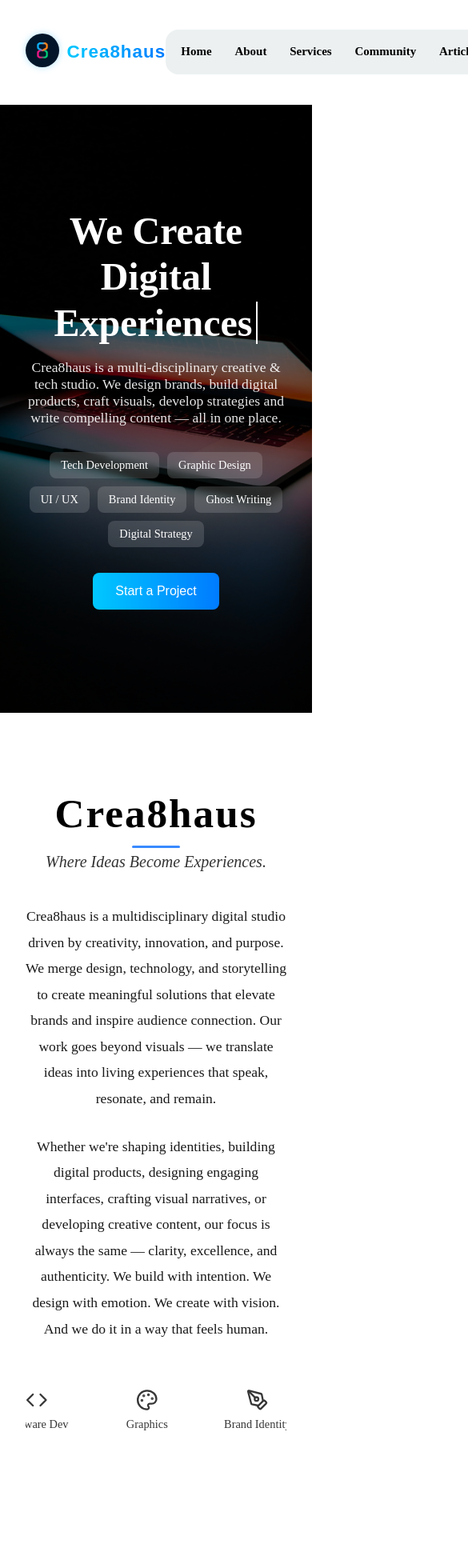
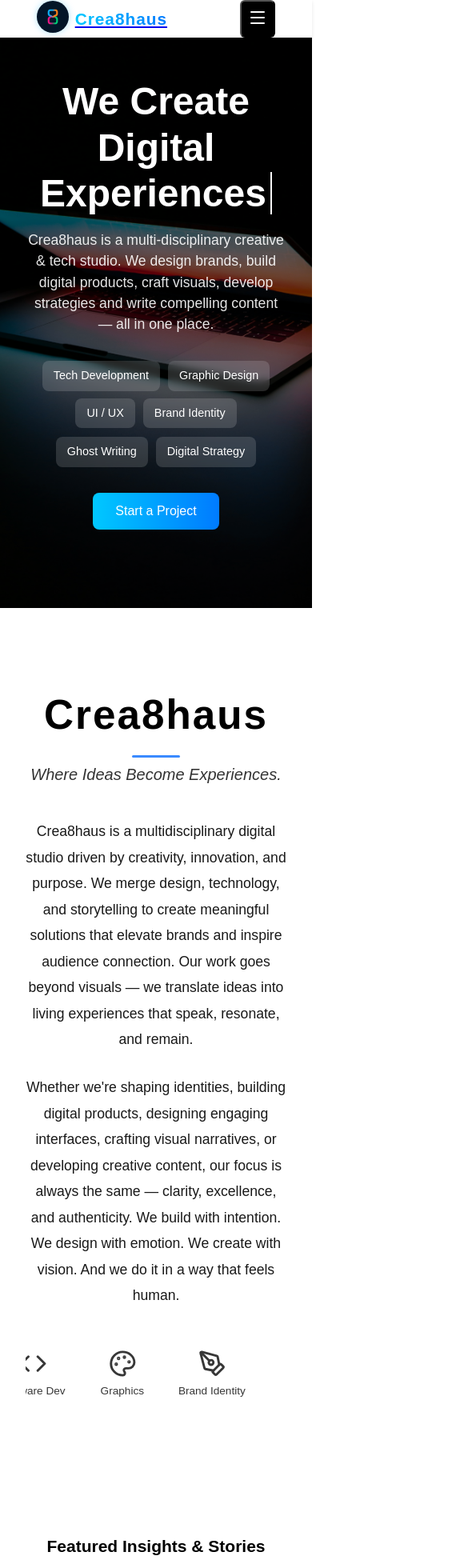
Before and after one commit to DeBlackCoder/Crea8haus, a Next.js app: page / in a window 390 px wide. Shown: the top 1960 px of the page at 80% size, 585 px wide, since content can reach past the window. Built offline with nearby package versions, Linux system fonts and the light colour scheme.

Commit message:
mobile fix

```diff
--- a/app/globals.css
+++ b/app/globals.css
@@ -2,26 +2,28 @@
   margin: 0;
   padding: 0;
 }
-
 
 :root {
   --bg-color: white;
   --text-color: black;
   --white: white;
   --black: black;
-  /* lock colors */
 }
 
 [data-theme="dark"] {
-  --bg-color: var(--black);
-  --text-color: var(--white);
+  --bg-color: black;
+  --text-color: white;
 }
+
+
 
 body {
   background-color: var(--bg-color);
   color: var(--text-color);
   transition: background-color 0.3s, color 0.3s;
   font-size: 15px;
+  font-family: sans-serif;
+  line-height: 1.5;
 }
 
 .article-section {
@@ -46,3 +48,64 @@ body {
   color: var(--white);
   text-decoration: none;
 }
+
+/* Media Queries for Responsiveness */
+
+/* Small devices (phones, max-width 600px) */
+@media (max-width: 600px) {
+  body {
+    font-size: 13px;
+  }
+
+  .article-section {
+    padding: 2rem 1rem;
+  }
+
+  .article-grid {
+    flex-direction: column;
+    gap: 1.5rem;
+    margin-top: 1.5rem;
+  }
+
+  .articlelink {
+    font-size: 14px;
+  }
+}
+
+/* Medium devices (tablets, max-width 900px) */
+@media (max-width: 900px) {
+  body {
+    font-size: 14px;
+  }
+
+  .article-section {
+    padding: 3rem 1.2rem;
+  }
+
+  .article-grid {
+    gap: 1.5rem;
+  }
+
+  .articlelink {
+    font-size: 15px;
+  }
+}
+
+/* Large devices (desktops, min-width 901px) */
+@media (min-width: 901px) {
+  body {
+    font-size: 15px;
+  }
+
+  .article-section {
+    padding: 4rem 1.5rem;
+  }
+
+  .article-grid {
+    gap: 2rem;
+  }
+
+  .articlelink {
+    font-size: 16px;
+  }
+}
--- a/app/navbar.css
+++ b/app/navbar.css
@@ -1,27 +1,24 @@
+/* ===============================
+   Header Base Styles
+   =============================== */
 header {
   display: flex;
   flex-direction: row;
   justify-content: space-around;
   align-items: center;
-
   padding: 2rem;
   position: sticky;
   top: 0;
   z-index: 999;
 
-  background: transparent; /* ✅ make it transparent */
+  background: transparent; /* transparent background */
   backdrop-filter: blur(0px); /* optional - remove glass blur */
-  border-bottom: 1px solid rgba(255, 255, 255, 0.2); /* softer line for dark mode */
+  border-bottom: 1px solid rgba(255, 255, 255, 0.2);
+  transition: all 0.3s ease;
 }
 
 header a {
   text-decoration: none;
-}
-
-.navbar {
-  background-color: #ecf0f1;
-  padding: 0.3rem;
-  border-radius: 1rem;
 }
 
 .logo {
@@ -57,14 +54,20 @@ header a {
   letter-spacing: 1px;
   font-weight: 700;
   background: linear-gradient(90deg, #00c8ff, #007bff);
-  text-decoration: none;
-
   background-clip: text;
   -webkit-background-clip: text;
   -moz-background-clip: text;
-
   color: transparent;
   -webkit-text-fill-color: transparent;
+}
+
+.navbar {
+  display: flex;
+  justify-content: center;
+  background-color: #ecf0f1;
+  padding: 0.3rem;
+  border-radius: 1rem;
+  transition: all 0.3s ease;
 }
 
 .navbar ul {
@@ -73,10 +76,7 @@ header a {
   list-style: none;
   margin: 0;
   padding: 0;
-}
-
-.navbar ul a{
-  text-decoration: none;
+  gap: 0.5rem;
 }
 
 .navbar ul li {
@@ -86,6 +86,7 @@ header a {
   cursor: pointer;
   font-weight: bolder;
   text-decoration: none;
+  transition: 0.3s ease;
 }
 
 .navbar ul li:hover {
@@ -112,8 +113,197 @@ header a {
   border-radius: 0.5rem;
   cursor: pointer;
   margin-left: 3rem;
+  transition: 0.3s ease;
 }
 
 .contact:hover {
   background-color: #cab45d;
 }
+
+.togglemenu {
+  margin-left: 3rem;
+}
+
+.mobile-header {
+  display: none;
+}
+
+/* ===============================
+   Hamburger Menu for Mobile
+   =============================== */
+.hamburger {
+  display: none;
+  flex-direction: column;
+  justify-content: space-between;
+  width: 25px;
+  height: 18px;
+  cursor: pointer;
+}
+
+.hamburger span {
+  height: 3px;
+  width: 100%;
+  background: var(--text-color);
+  border-radius: 2px;
+  transition: all 0.3s ease;
+}
+
+/* ===============================
+   Responsive Styles
+   =============================== */
+
+/* Mobile (max-width: 768px) */
+@media (max-width: 768px) {
+  header {
+    flex-direction: column;
+    align-items: flex-start;
+    padding: 1rem;
+    gap: 1rem;
+    position: sticky;
+  }
+
+  .logo {
+    gap: 0.5rem;
+  }
+
+ .mobile-header {
+  position: fixed;      /* sticky positioning */
+  width: 100%;           /* full width */
+  display: flex;
+  justify-content: space-around;
+  align-items: center;
+  padding: rem;
+  background-color: var(--bg-color); /* semi-transparent background */
+  z-index: 999;          /* stay above other elements */
+  box-shadow: 0 2px 4px rgba(0, 0, 0, 0.1); /* optional: subtle shadow */
+}
+
+
+  .desktop-navbar {
+    display: none;
+  }
+
+  .logo strong {
+    font-size: 1.2rem;
+  }
+
+  .logoimage img {
+    width: 36px;
+    height: 36px;
+  }
+
+  .navbar {
+    display: none;
+    flex-direction: column;
+    width: 100%;
+    background-color: var(--bg-color);
+    padding: 0.5rem 0;
+    border-radius: 0.8rem;
+  }
+
+  .navbar.open {
+    display: flex;
+  }
+
+  .navbar ul {
+    grid-template-columns: 1fr;
+    width: 100%;
+    gap: 0;
+  }
+
+  .navbar ul li {
+    padding: 0.8rem 1rem;
+    width: 100%;
+    text-align: left;
+  }
+
+  .header-right {
+    width: 100%;
+    justify-content: space-between;
+    gap: 1rem;
+    padding: 0.2rem 0;
+  }
+
+  .contact {
+    margin-left: 0;
+    padding: 0.5rem;
+    font-size: 0.85rem;
+  }
+
+  .hamburger {
+    display: flex;
+  }
+}
+
+/* Tablet (max-width: 900px) */
+@media (max-width: 900px) {
+  header {
+    flex-direction: row;
+    padding: 1.5rem 2rem;
+    gap: 1.2rem;
+  }
+
+  .navbar ul {
+    grid-template-columns: repeat(3, 1fr);
+  }
+
+  .navbar ul li {
+    padding: 0.8rem;
+    font-size: 1rem;
+  }
+
+  .header-right {
+    gap: 1.5rem;
+    padding: 0.2rem 0.5rem;
+  }
+
+  .contact {
+    padding: 0.6rem;
+    font-size: 0.95rem;
+  }
+
+  .logo strong {
+    font-size: 1.3rem;
+  }
+
+  .logoimage img {
+    width: 40px;
+    height: 40px;
+  }
+}
+
+/* Desktop (min-width: 901px) */
+@media (min-width: 901px) {
+  header {
+    flex-direction: row;
+    padding: 2rem;
+  }
+
+  .navbar ul {
+    grid-template-columns: repeat(5, 1fr);
+  }
+
+  .navbar ul li {
+    padding: 0.9rem;
+    font-size: 1rem;
+  }
+
+  .header-right {
+    gap: 2rem;
+    padding: 0.3rem;
+  }
+
+  .contact {
+    padding: 0.7rem;
+    font-size: 1rem;
+  }
+
+  .logo strong {
+    font-size: 1.4rem;
+  }
+
+  .logoimage img {
+    width: 42px;
+    height: 42px;
+  }
+}
--- /dev/null
+++ b/components/DropDownMenu.jsx
@@ -0,0 +1,62 @@
+"use client"
+import './dropdownmenu.css'
+import Link from 'next/link'
+import { useState } from "react"
+import { Menu, X } from "lucide-react"
+import ThemeToggle from './ThemeToggle'
+
+export function DropdownMenuContainer() {
+  const [isOpen, setIsOpen] = useState(false)
+
+  const toggleMenu = () => {
+    setIsOpen(!isOpen)
+  }
+
+  const handleLinkClick = () => {
+    setIsOpen(false)
+  }
+
+  return (
+    <div className="dropdown-container">
+      {/* Menu Button */}
+      <button
+        onClick={toggleMenu}
+        className="dropdown-button"
+        aria-label="Toggle menu"
+      >
+        {isOpen ? <X className="icon" /> : <Menu className="icon" />}
+      </button>
+
+      {/* Dropdown Content */}
+      {isOpen && (
+        <div className="dropdown-content">
+           <ul>
+            <li onClick={handleLinkClick}>
+              <Link href="/">Home</Link>
+            </li>
+            <li onClick={handleLinkClick}>
+              <Link href="/about">About</Link>
+            </li>
+            <li onClick={handleLinkClick}>
+              <Link href="/services">Services</Link>
+            </li>
+            <li onClick={handleLinkClick}>
+              <Link href="/team">Community</Link>
+            </li>
+            <li onClick={handleLinkClick}>
+              <Link href="/articles">Articles</Link>
+            </li>
+            <li onClick={handleLinkClick}>
+              <Link href="/contact" className="contact">
+                Contact Us
+              </Link>
+            </li>
+            <li className="toggle"  onClick={handleLinkClick}>
+              <ThemeToggle />
+            </li>
+          </ul>
+        </div>
+      )}
+    </div>
+  )
+}
--- a/components/Navbar.jsx
+++ b/components/Navbar.jsx
@@ -1,11 +1,17 @@
 "use client";
+import Link from "next/link";
 import ThemeToggle from "./ThemeToggle";
-import Link from "next/link";
+import { useState } from "react";
+import { DropdownMenuContainer } from "./DropDownMenu";
 
 const Navbar = () => {
+  const [menuOpen, setMenuOpen] = useState(false);
+
   return (
-    <header>
-      <Link href={"/"}>
+    <>
+      {/* ===== Desktop Navbar ===== */}
+      <header className="desktop-navbar">
+        <Link href="/">
           <div className="logo">
             <div className="logoimage">
               <img src="/images/logo.png" alt="Crea8haus logo" />
@@ -16,25 +22,21 @@ const Navbar = () => {
 
         <nav className="navbar">
           <ul>
-          <Link href={"/"}>
+            <Link href="/">
               <li>Home</li>
             </Link>
-
-          <Link href={"/about"}>
+            <Link href="/about">
               <li>About</li>
             </Link>
-          <Link href={"/services"}>
+            <Link href="/services">
               <li>Services</li>
             </Link>
-
-          <Link href={"/team"}>
+            <Link href="/team">
               <li>Community</li>
             </Link>
-
-           <Link href={"/team"}>
+            <Link href="/articles">
               <li>Articles</li>
             </Link>
-
           </ul>
         </nav>
 
@@ -42,12 +44,27 @@ const Navbar = () => {
           <Link href="/contact" className="contact">
             Contact Us
           </Link>
-
           <div className="toggle">
             <ThemeToggle />
           </div>
         </div>
       </header>
+
+      {/* ===== Mobile Navbar ===== */}
+      <div className="mobile-header">
+        {/* Logo */}
+        <Link href="/">
+          <div className="logo">
+            <div className="logoimage">
+              <img src="/images/logo.png" alt="Crea8haus logo" />
+            </div>
+            <strong>Crea8haus</strong>
+          </div>
+        </Link>
+
+        <DropdownMenuContainer />
+      </div>
+    </>
   );
 };
 
--- a/components/ThemeToggle.jsx
+++ b/components/ThemeToggle.jsx
@@ -44,6 +44,7 @@ export default function ThemeToggle() {
         position: "relative",
         transition: "background 0.3s ease",
       }}
+
     >
       <div
         style={{
@@ -55,6 +56,7 @@ export default function ThemeToggle() {
           transform: theme === "light" ? "translateX(0)" : "translateX(-50px)",
           transition: "transform 0.35s ease-in-out",
         }}
+
       >
         {/* Light icon (Sun) */}
         <div
--- a/components/carousel.css
+++ b/components/carousel.css
@@ -1,3 +1,6 @@
+/* ===============================
+   Carousel Base Styles
+   =============================== */
 .carousel {
   width: 100%;
   overflow: hidden;
@@ -21,7 +24,7 @@
   transition: 0.3s;
   min-width: 90px;
   text-align: center;
-  font-size: .9rem;
+  font-size: 0.9rem;
 }
 
 .carousel-item:hover {
@@ -31,7 +34,7 @@
 
 /* Icons */
 .carousel-item svg {
-  margin-bottom: .5rem;
+  margin-bottom: 0.5rem;
 }
 
 /* Animation */
@@ -52,3 +55,85 @@
 .dark {
   --text: #f5f5f5;
 }
+
+/* ===============================
+   Responsive Styles
+   =============================== */
+
+/* Mobile (max-width: 600px) */
+@media (max-width: 600px) {
+  .carousel {
+    padding: 1rem 0;
+  }
+
+  .carousel-track {
+    gap: 1.5rem;
+  }
+
+  .carousel-item {
+    min-width: 70px;
+    font-size: 0.8rem;
+  }
+
+  .carousel-item:hover {
+    transform: scale(1.1);
+  }
+
+  .carousel-item svg {
+    margin-bottom: 0.3rem;
+    width: 30px;
+    height: 30px;
+  }
+}
+
+/* Tablet (max-width: 900px) */
+@media (max-width: 900px) {
+  .carousel {
+    padding: 1.5rem 0;
+  }
+
+  .carousel-track {
+    gap: 2rem;
+  }
+
+  .carousel-item {
+    min-width: 80px;
+    font-size: 0.85rem;
+  }
+
+  .carousel-item:hover {
+    transform: scale(1.12);
+  }
+
+  .carousel-item svg {
+    margin-bottom: 0.4rem;
+    width: 35px;
+    height: 35px;
+  }
+}
+
+/* Desktop (min-width: 901px) */
+@media (min-width: 901px) {
+  .carousel {
+    padding: 2rem 0;
+  }
+
+  .carousel-track {
+    gap: 3rem;
+  }
+
+  .carousel-item {
+    min-width: 90px;
+    font-size: 0.9rem;
+  }
+
+  .carousel-item:hover {
+    transform: scale(1.15);
+  }
+
+  .carousel-item svg {
+    margin-bottom: 0.5rem;
+    width: 40px;
+    height: 40px;
+  }
+}
--- /dev/null
+++ b/components/dropdownmenu.css
@@ -0,0 +1,90 @@
+/* Container */
+.dropdown-container {
+  position: relative;
+  display: inline-block;
+}
+
+/* Button */
+.dropdown-button {
+  padding: 0.5rem;
+  border-radius: 0.375rem;
+  transition: background-color 0.2s;
+  cursor: pointer;
+  background-color: black;
+  color: var(--white);
+}
+
+.dropdown-button:hover {
+  background-color: #e5e7eb; /* light accent hover */
+}
+
+/* Icons */
+.icon {
+  width: 1.5rem;
+  height: 1.5rem;
+}
+
+/* Dropdown content */
+.dropdown-content {
+  position: absolute;
+  top: 60px;                  /* start from top of screen */
+  left: -938%;
+  width: 100vw;            /* full viewport width */
+  height: 50vh;            /* half viewport height */
+  background-color: red; /* fully transparent */
+  border: none;            /* remove border */
+  border-radius: 0;        /* no rounded corners */
+  box-shadow: none;        /* remove shadow for full transparency */
+  z-index: 50;
+  overflow-y: auto;        /* scroll if content overflows */
+  margin: 0;               /* remove all margins */
+  padding: 3rem;              /* optional: remove inner padding */
+}
+
+.dropdown-content ul {
+  list-style: none;
+  display: flex;
+  text-decoration: none;
+  flex-direction: column;
+  align-items: center;
+  justify-items: center;
+  gap: 3rem;
+  padding-right: 2rem;
+  width: 83%;
+}
+
+.dropdown-content ul a {
+  text-decoration: none;
+  color: black;
+}
+
+
+/* Dropdown navigation */
+.dropdown-nav {
+  display: flex;
+  flex-direction: column;
+}
+
+/* Dropdown items */
+.dropdown-item {
+  padding: 0.75rem 1rem;
+  border-bottom: 1px solid #d1d5db;
+  transition: background-color 0.15s;
+  text-decoration: none;
+  color: #111827;
+}
+
+.dropdown-item:hover {
+  background-color: #f3f4f6; /* accent hover */
+}
+
+.dropdown-item.first-item {
+  border-top-left-radius: 0.5rem;
+  border-top-right-radius: 0.5rem;
+}
+
+.dropdown-item.last-item {
+  border-bottom-left-radius: 0.5rem;
+  border-bottom-right-radius: 0.5rem;
+  border-bottom: none;
+}
--- a/components/footer.css
+++ b/components/footer.css
@@ -6,6 +6,7 @@
   margin-top: 5rem;
   font-family: 'Inter', sans-serif;
   position: relative;
+  color: white;
 }
 
 /* Footer Content */
```
Lines whose indentation alone changed are shown as unchanged.
